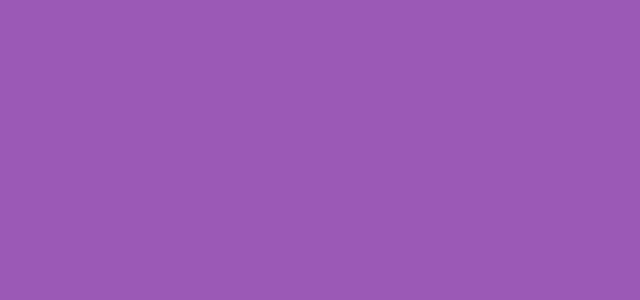
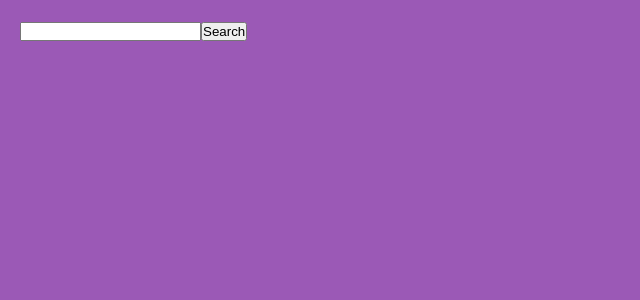
Before and after one commit to Uniq1st/Capstone-Client, a React (Create React App) app: page /search in a window 1280 px wide. Shown: the top 300 px of the page, without its empty margins (0-640 px from the left). Built offline with nearby package versions, Linux system fonts and the light colour scheme.

Commit message:
Created a working search bar

```diff
--- a/src/App.js
+++ b/src/App.js
@@ -9,6 +9,7 @@ import Header from "./components/Header";
 import jikanApi from "./components/jikanApi";
 import Home from "./components/Home";
 import Upcoming from "./components/Upcoming";
+import Search from "./components/Search";
 import "./App.css";
 import API from "./components/API"
 
@@ -133,6 +134,7 @@ class App extends React.Component {
 		const DatabaseComponent = () => (<Database users={users} handleDelete={this.deleteUser}/>);
 		const HomeComponent = () => (<Home/>);
 		const UpcomingComponent = () => (<Upcoming/>);
+		const SearchComponent = () =>(<Search/>);
 		return (
 			<div className="app">
 				{/* <Header name={name} handleChange={this.changeTab} />
@@ -156,6 +158,7 @@ class App extends React.Component {
 						<Route exact path="/database" render={DatabaseComponent}/>
 						<Route exact path="/" render={HomeComponent}/>
 						<Route exact path="/upcoming" render={UpcomingComponent}/>
+						<Route exact path="/search" render={SearchComponent}/>
 					</Switch>
 				</Router>
 			</div>
--- /dev/null
+++ b/src/components/Search.js
@@ -0,0 +1,59 @@
+import React,  { Component } from "react";
+import axios from 'axios';
+import Searchbar from './Searchbar'
+
+class Search extends Component{
+    constructor(props){
+        super(props);
+        this.state={
+            topAnimes: [],
+            searchInput: "",
+        };
+    };
+
+    handleInput = (event) => {
+        this.setState({searchInput: event.target.value});
+        console.log(this.state.searchInput);
+      }
+
+    handleSearch = () =>{
+        const searchInput = this.state.searchInput;
+        const url = `https://api.jikan.moe/v3/search/anime?q=${searchInput}&page=1`;
+        console.log(url);
+        axios
+          .get(url)
+          .then((response) =>{
+           this.setState({topAnimes: response.data.results});
+           console.log(url);
+           console.log(response.data);
+          })
+          .catch((err) => {
+            console.log(err);
+          });
+    }
+
+    render(){
+        let animeList;
+             animeList=(
+                <div>
+                    <ol>
+                     {this.state.topAnimes.map((anime) =>
+                         <li key= {anime.rank}>
+                         {anime.title}
+                         <img src={anime.image_url} alt={anime.title}/>
+                          </li>)}
+                    </ol>
+                </div>
+             )
+
+        return(
+            <>
+            {<Searchbar value={this.state.searchInput} onChange={this.handleInput} onSearch={this.handleSearch}/>}
+            {animeList}
+            </>
+        )
+     }
+
+ };
+
+ export default Search;
--- /dev/null
+++ b/src/components/Searchbar.js
@@ -0,0 +1,13 @@
+import React, { Component } from "react";
+
+const Searchbar = ({value, onChange, onSearch}) => {
+    return (
+        <div className = "search">
+            <input value={value} onChange={onChange} />
+            <button onClick={onSearch}>Search</button>
+        </div>
+
+    );
+};
+
+export default Searchbar;
```
